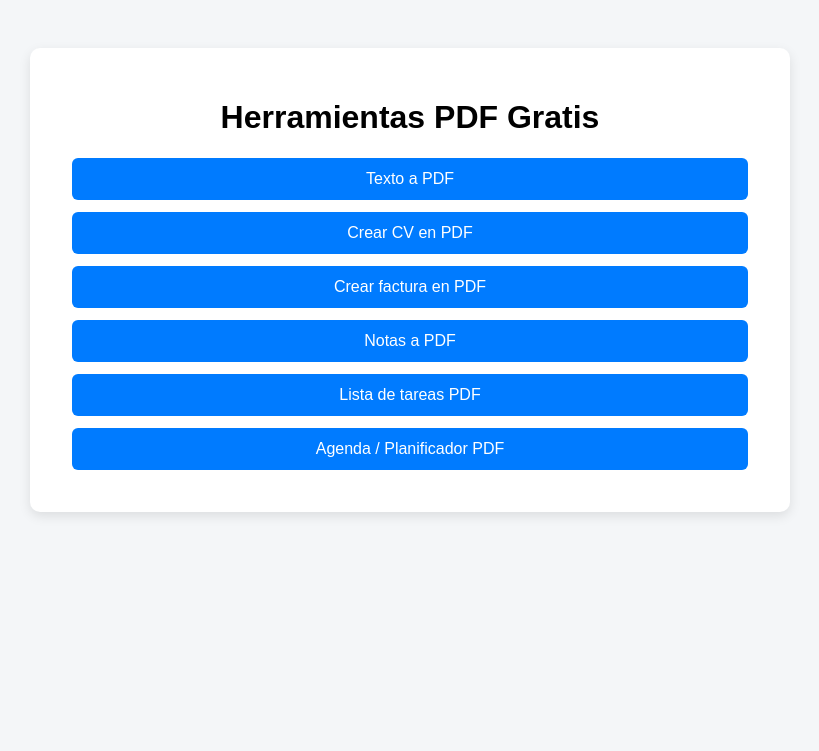
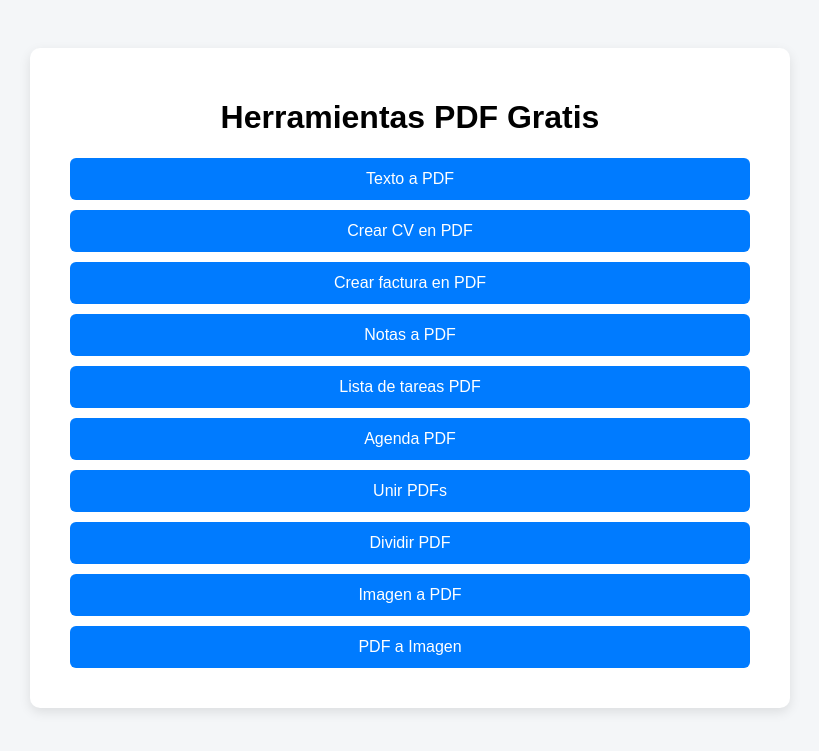
Before and after one commit to aguavellana1-lang/mi-web-pdf, a Flask app: page / in a window 1280 px wide. Shown: the top 751 px of the page, without its empty margins (230-1049 px from the left). Run offline with Flask 3, Linux system fonts and the light colour scheme.

Commit message:
Update margin and add new PDF links in index.html

```diff
--- a/templates/index.html
+++ b/templates/index.html
@@ -24,7 +24,7 @@ box-shadow:0 4px 12px rgba(0,0,0,0.1);
 
 a{
 display:block;
-margin:12px;
+margin:10px;
 padding:12px;
 background:#007BFF;
 color:white;
@@ -56,7 +56,15 @@ background:#0056b3;
 
 <a href="/tareas">Lista de tareas PDF</a>
 
-<a href="/agenda">Agenda / Planificador PDF</a>
+<a href="/agenda">Agenda PDF</a>
+
+<a href="/unir-pdf">Unir PDFs</a>
+
+<a href="/dividir-pdf">Dividir PDF</a>
+
+<a href="/imagen-a-pdf">Imagen a PDF</a>
+
+<a href="/pdf-a-imagen">PDF a Imagen</a>
 
 </div>
 
```
